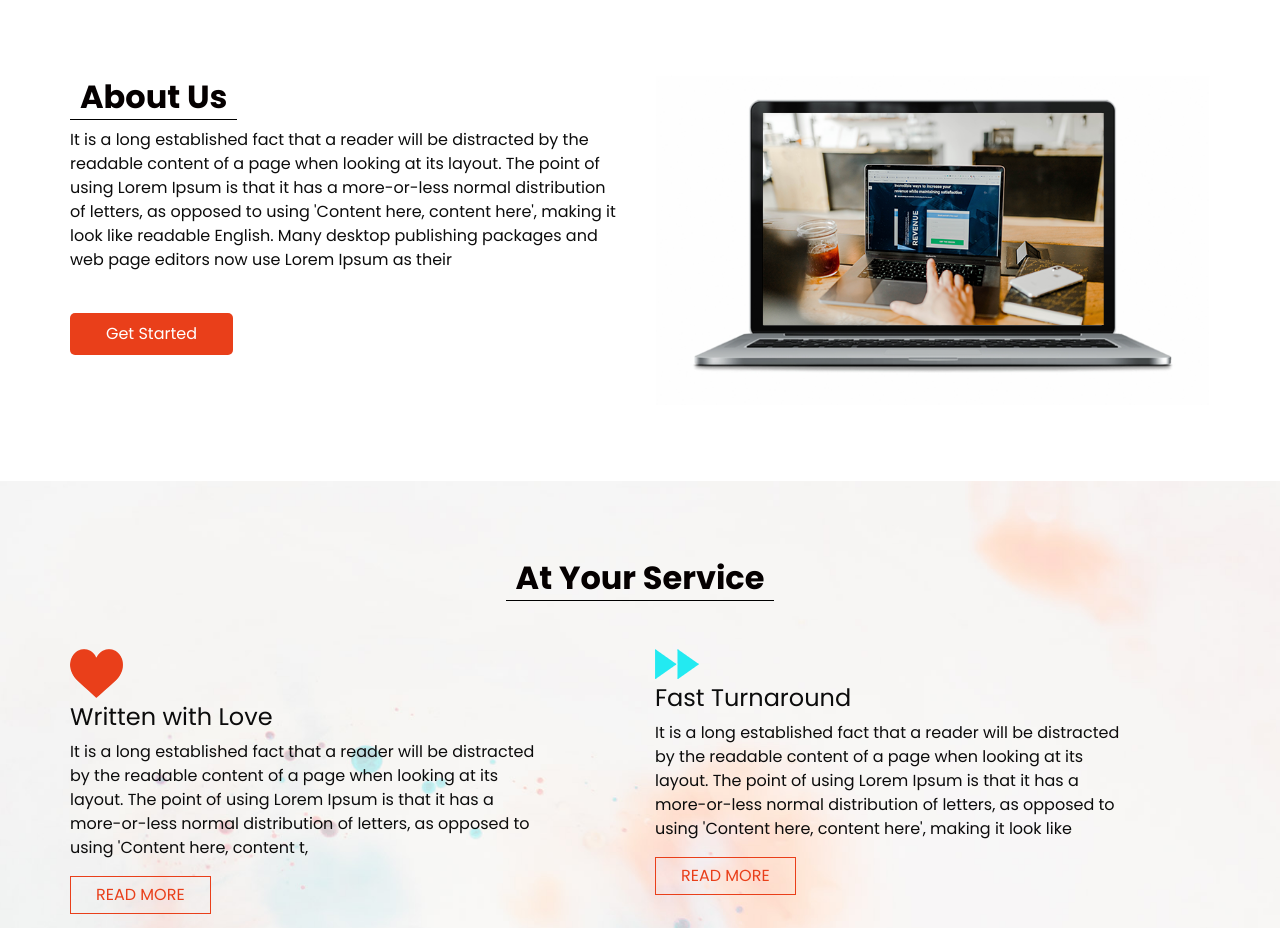
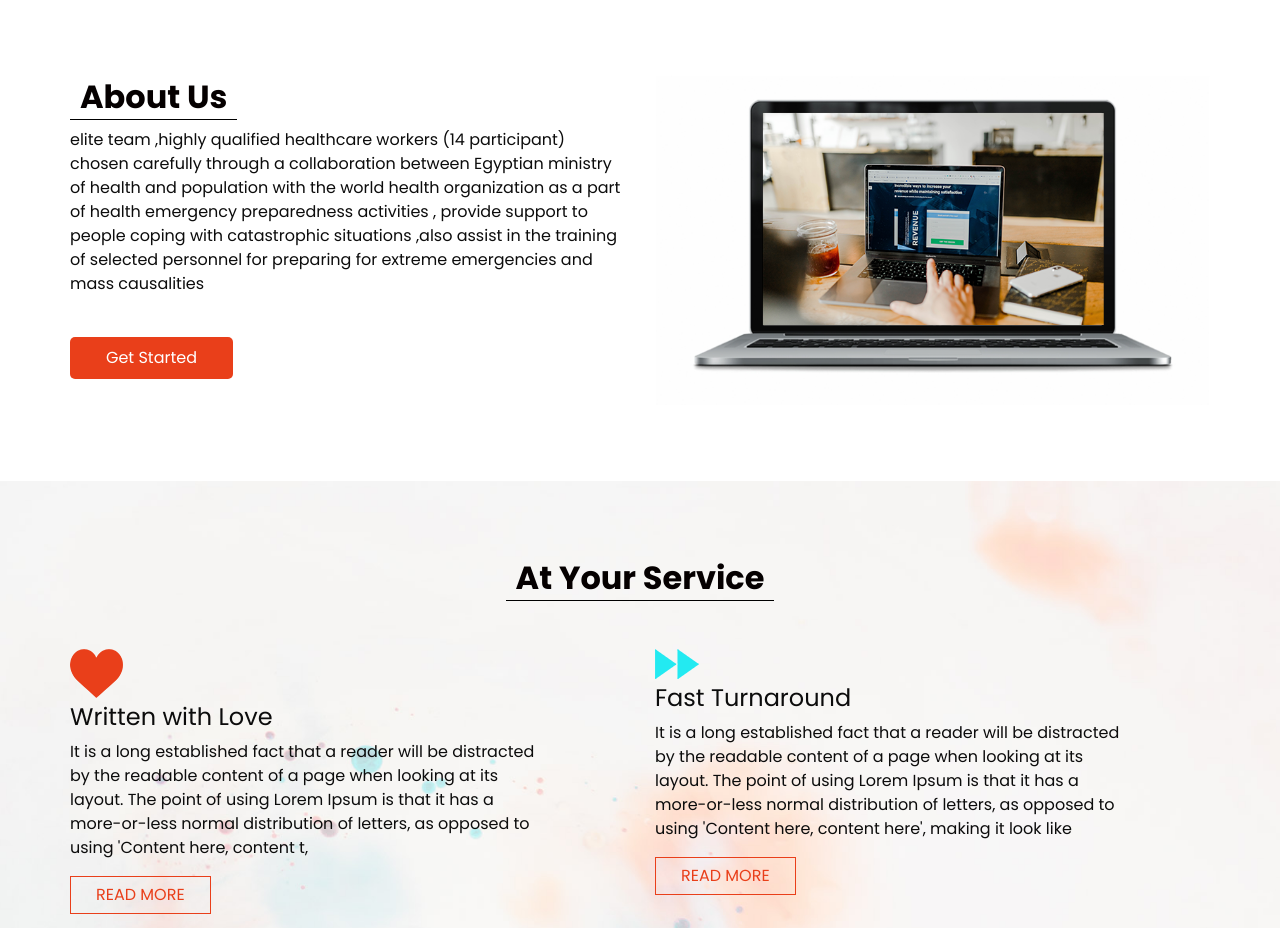
Before and after one commit to y0usefalsaadany/masters, a plain HTML site: page index.html in a window 1280 px wide. Shown: the part 800-1728 px from the top of the page. Drawn offline with nearby package versions, Linux system fonts and the light colour scheme.

Commit message:
Update index.html

```diff
--- a/index.html
+++ b/index.html
@@ -14,7 +14,7 @@
     <meta name="description" content="" />
     <meta name="author" content="" />
 
-    <title>Fregg</title>
+    <title>DRAT</title>
 
     <!-- slider stylesheet -->
     <link
@@ -199,13 +199,13 @@
                 <h2>About Us</h2>
               </div>
               <p>
-                It is a long established fact that a reader will be distracted
-                by the readable content of a page when looking at its layout.
-                The point of using Lorem Ipsum is that it has a more-or-less
-                normal distribution of letters, as opposed to using 'Content
-                here, content here', making it look like readable English. Many
-                desktop publishing packages and web page editors now use Lorem
-                Ipsum as their
+                elite team ,highly qualified healthcare workers (14 participant)
+                chosen carefully through a collaboration between Egyptian
+                ministry of health and population with the world health
+                organization as a part of health emergency preparedness
+                activities , provide support to people coping with catastrophic
+                situations ,also assist in the training of selected personnel
+                for preparing for extreme emergencies and mass causalities
               </p>
               <a href=""> Get Started </a>
             </div>
```
